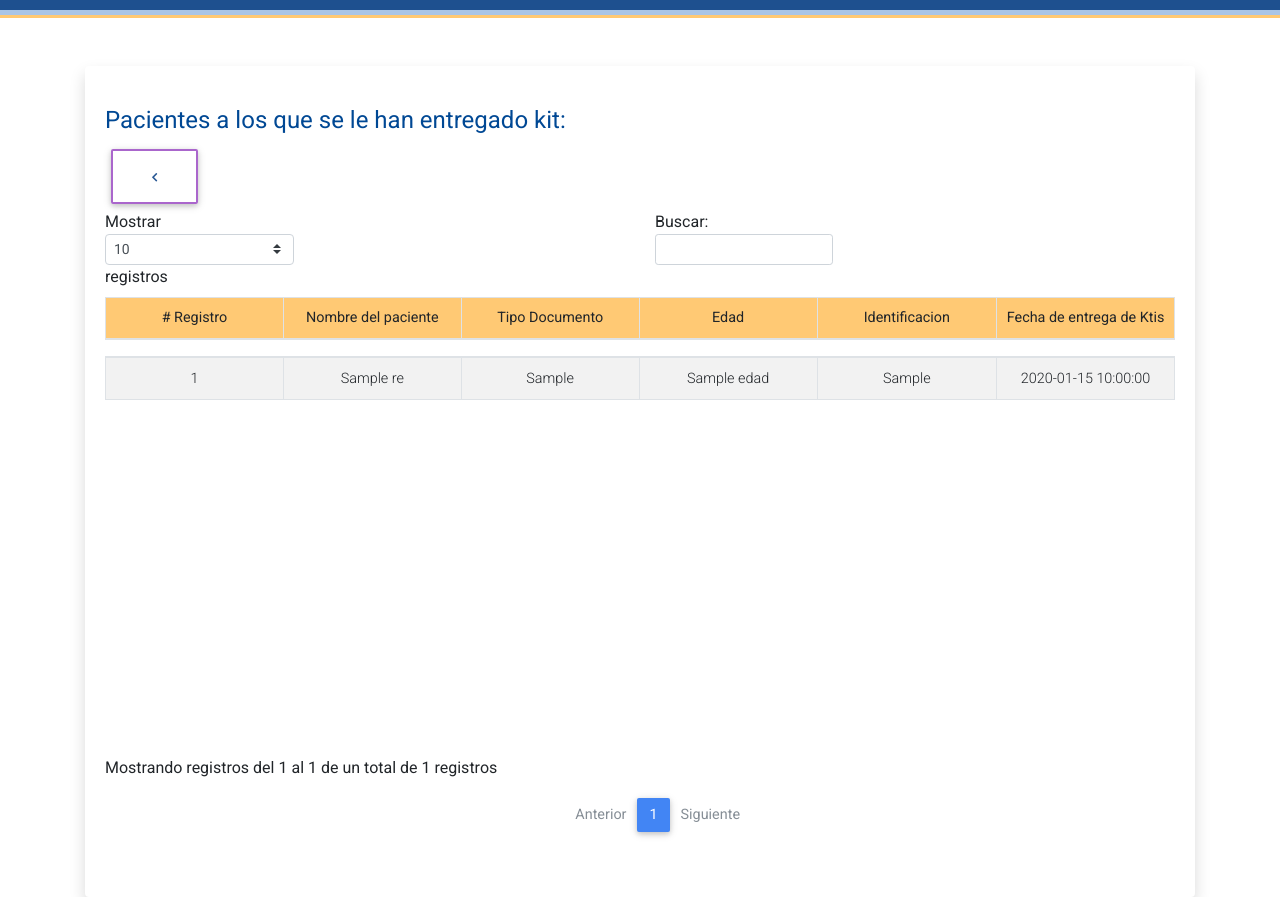
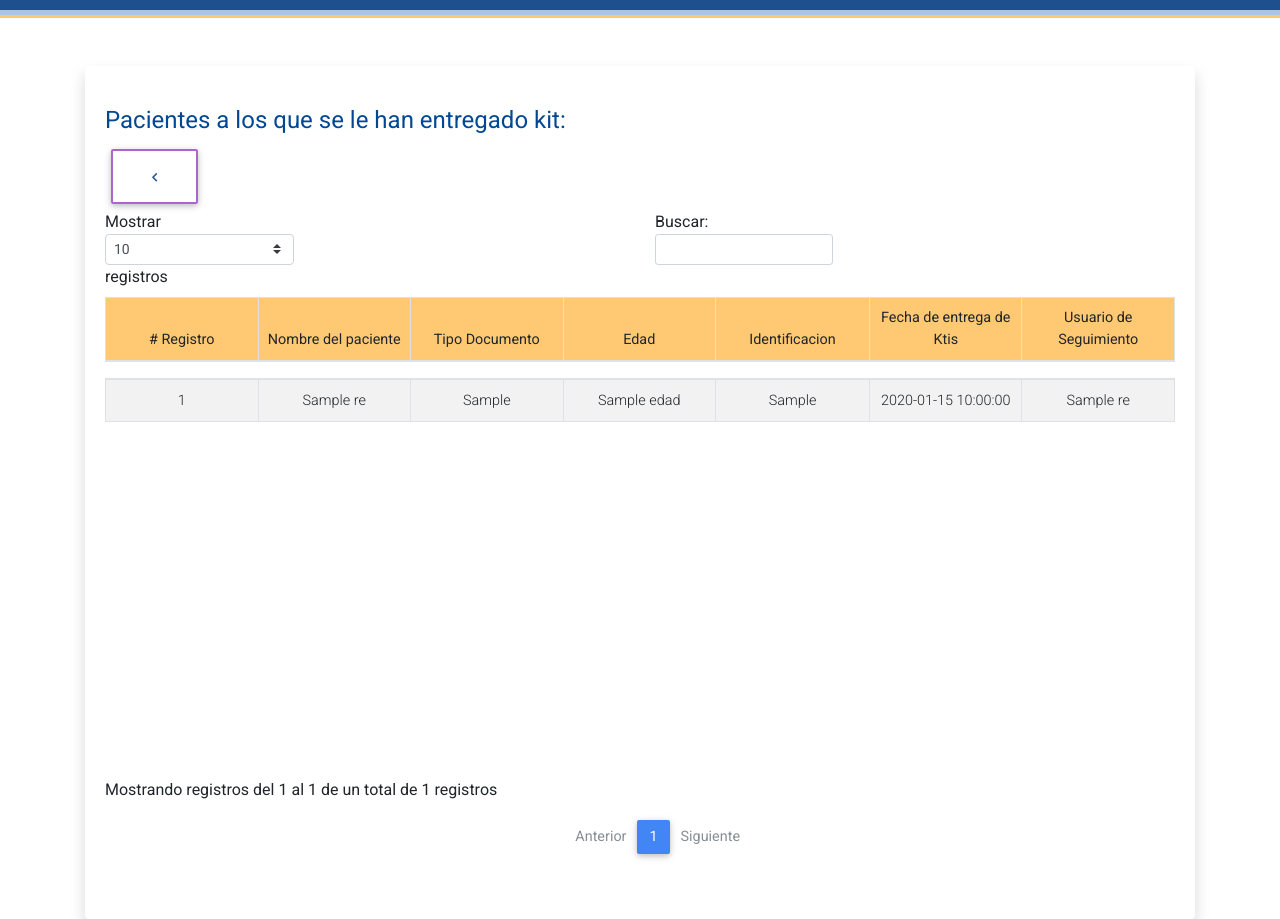
Before and after one commit to EduarRomero2018/Proyecto-Seguimiento-Covid, a PHP site: template views/ckep_view.php in a window 1280 px wide. Before the commit the page ends 897 px from the top, so only its background shows below. Run offline with PHP 8.4, Linux system fonts and the light colour scheme; the template is opened without the code that fills it: most values are stand-ins (such as "Sample title", 1, 10 or a date in 2020); lists and menus that the app fills with data are empty; some libraries are stand-ins or nearby versions.

Commit message:
se agrego el campo usaurio de siguimiento

```diff
--- a/views/ckep_view.php
+++ b/views/ckep_view.php
@@ -39,6 +39,7 @@
                                     <th style="background: #ffc974" class="text-center th-sm">Edad</th>
                                     <th style="background: #ffc974" class="text-center th-sm">Identificacion</th>
                                     <th style="background: #ffc974" class="text-center th-sm">Fecha de entrega de Ktis</th>
+                                    <th style="background: #ffc974" class="text-center th-sm">Usuario de Seguimiento</th>
                                 </tr>
                             </thead>
                             <tbody id="tbl-llamadas">
@@ -52,6 +53,7 @@
                                         <td class="text-center"><?= $key->edad ?></td>
                                         <td class="text-center"><?= $key->numero_documento ?></td>
                                         <td class="text-center"><?= $key->fecha_entrega_kits ?></td>
+                                        <td class="text-center"><?= $key->Nombre_Usuario ?></td>
                                 <?php $i++;
                                 endforeach; ?>
                             </tbody>
```
